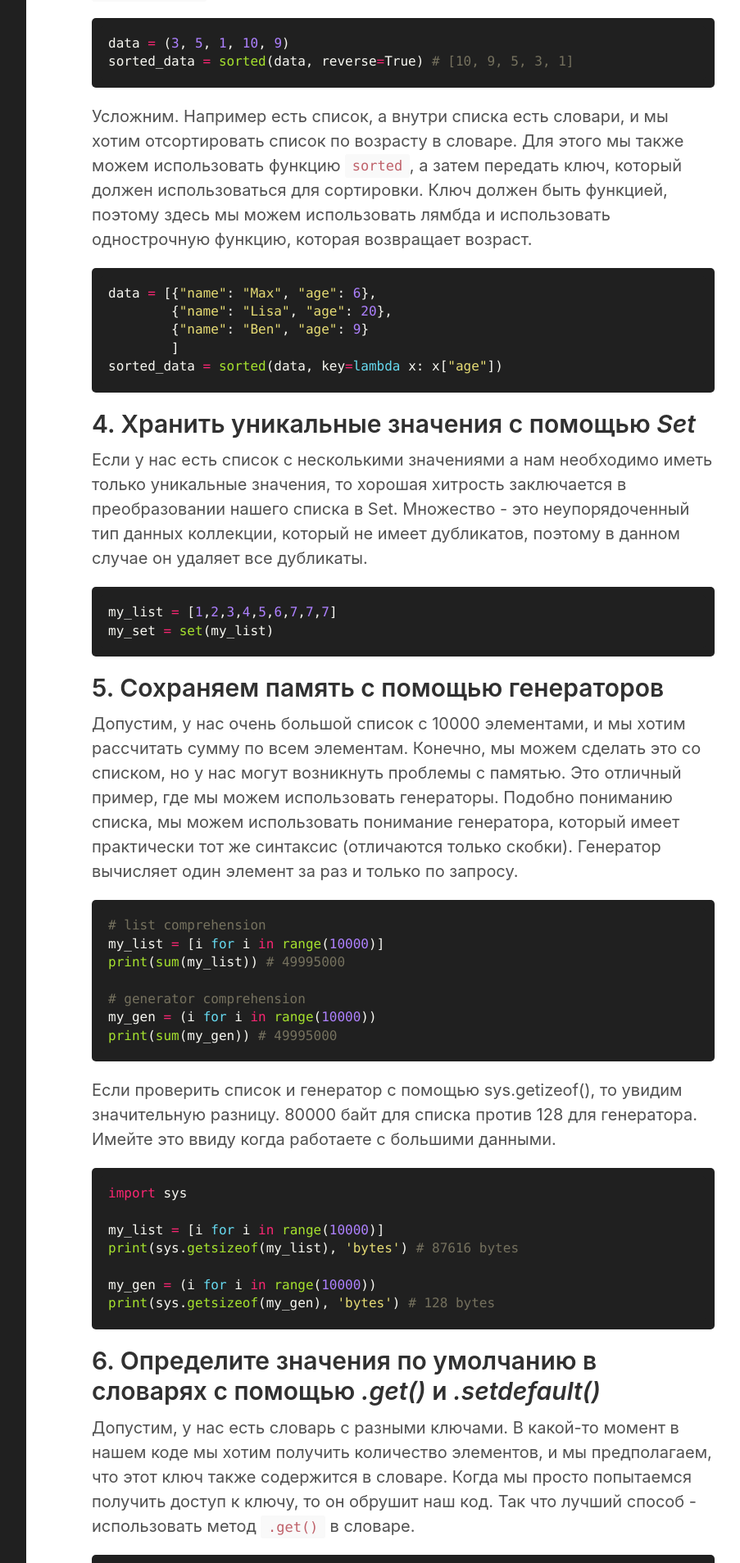
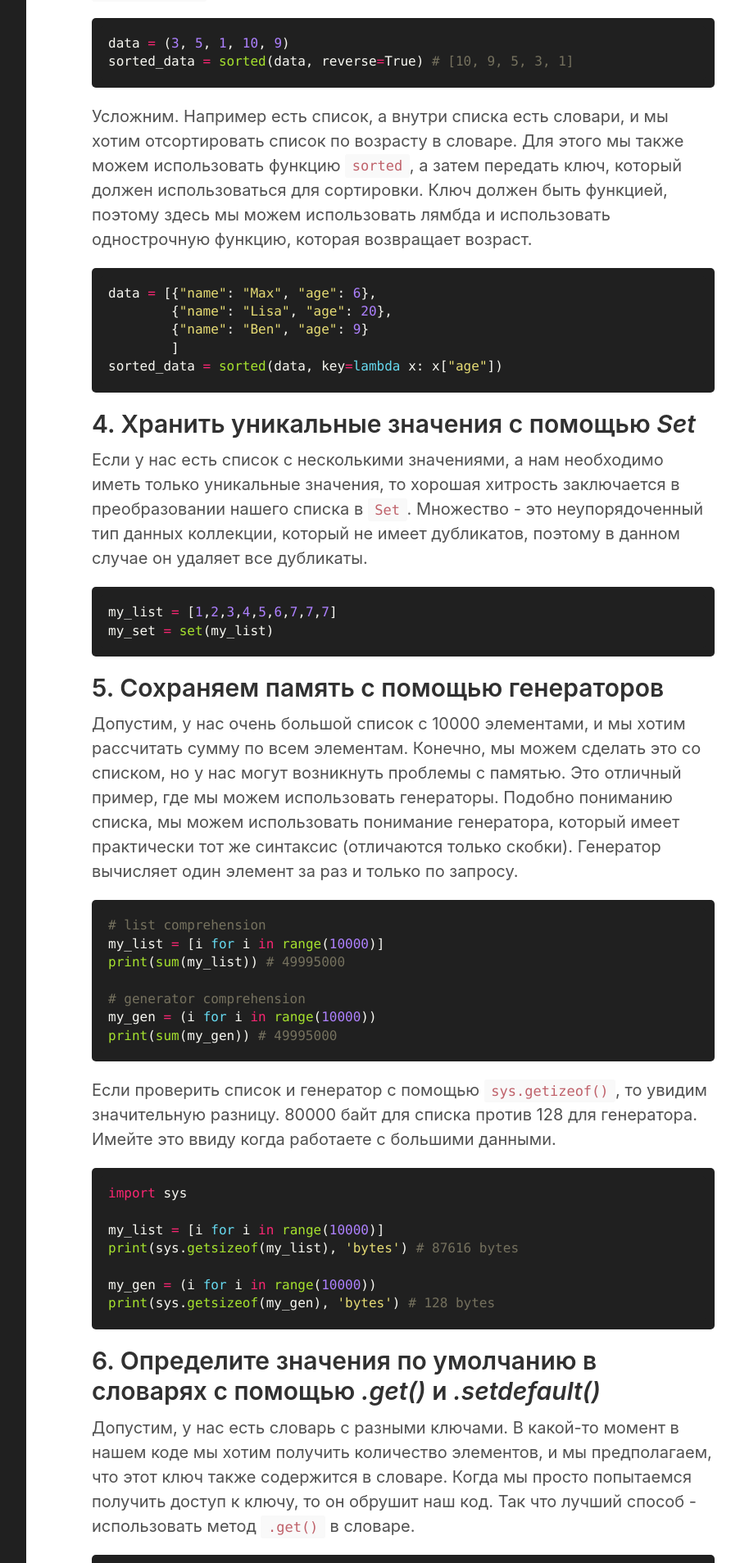
Before and after one commit to neegor/blog.gorschal.github.io, a Jekyll site: the page built from _posts/2020-07-29-kak-sdelat-python-kod-luchshe.md, in a window 1280 px wide. Shown: the part 2202-4109 px from the top of the page at 82% size, without its empty margins (328-1231 px from the left). Built offline with Jekyll 4.4.1, drawn with Linux system fonts in a browser that asks for light colours.

Commit message:
поправил форматирование

````diff
--- a/_posts/2020-07-29-kak-sdelat-python-kod-luchshe.md
+++ b/_posts/2020-07-29-kak-sdelat-python-kod-luchshe.md
@@ -36,7 +36,7 @@ for i in range(10):
     squares.append(i*i)
 ```
 
-Но гораздо проще просто воспользоваться ```list comprehension```. В этом случае потребуется только одна строчка, чтобы добиться того же результата:
+Но гораздо проще просто воспользоваться `list comprehension`. В этом случае потребуется только одна строчка, чтобы добиться того же результата:
 
 ```python
 squares = [i*i for i in range(10)]
@@ -67,14 +67,14 @@ my_list = [1, 3, 5, 7, 9]
 
 ## 3. Сортировка *complex iterables* с помощью встроенного метода *sorted()*
 
-Если нам нужно отсортировать какой либо итерабельный файл, например, список, кортеж или словарь, то нам не нужно реализовывать алгоритм сортировки самостоятельно. Мы также можем использовать и встроенную функцию  ```sorted```. Она автоматически сортирует числа в порядке возрастания и возвращает новый список. Если мы хотим получить результат в порядке убывания, мы можем использовать аргумент ```reverse=True```. И это работает с любым итерабельным параметром.
+Если нам нужно отсортировать какой либо итерабельный файл, например, список, кортеж или словарь, то нам не нужно реализовывать алгоритм сортировки самостоятельно. Мы также можем использовать и встроенную функцию  `sorted`. Она автоматически сортирует числа в порядке возрастания и возвращает новый список. Если мы хотим получить результат в порядке убывания, мы можем использовать аргумент `reverse=True`. И это работает с любым итерабельным параметром.
 
 ```python
 data = (3, 5, 1, 10, 9)
 sorted_data = sorted(data, reverse=True) # [10, 9, 5, 3, 1]
 ```
 
-Усложним. Например есть список, а внутри списка есть словари, и мы хотим отсортировать список по возрасту в словаре. Для этого мы также можем использовать функцию ```sorted```, а затем передать ключ, который должен использоваться для сортировки. Ключ должен быть функцией, поэтому здесь мы можем использовать лямбда и использовать однострочную функцию, которая возвращает возраст.
+Усложним. Например есть список, а внутри списка есть словари, и мы хотим отсортировать список по возрасту в словаре. Для этого мы также можем использовать функцию `sorted`, а затем передать ключ, который должен использоваться для сортировки. Ключ должен быть функцией, поэтому здесь мы можем использовать лямбда и использовать однострочную функцию, которая возвращает возраст.
 
 ```python
 data = [{"name": "Max", "age": 6},
@@ -86,7 +86,7 @@ sorted_data = sorted(data, key=lambda x: x["age"])
 
 ## 4. Хранить уникальные значения с помощью *Set*
 
-Если у нас есть список с несколькими значениями а нам необходимо иметь только уникальные значения, то хорошая хитрость заключается в преобразовании нашего списка в Set. Множество - это неупорядоченный тип данных коллекции, который не имеет дубликатов, поэтому в данном случае он удаляет все дубликаты.
+Если у нас есть список с несколькими значениями, а нам необходимо иметь только уникальные значения, то хорошая хитрость заключается в преобразовании нашего списка в `Set`. Множество - это неупорядоченный тип данных коллекции, который не имеет дубликатов, поэтому в данном случае он удаляет все дубликаты.
 
 ```python
 my_list = [1,2,3,4,5,6,7,7,7]
@@ -107,7 +107,7 @@ my_gen = (i for i in range(10000))
 print(sum(my_gen)) # 49995000
 ```
 
-Если проверить список и генератор с помощью sys.getizeof(), то увидим значительную разницу. 80000 байт для списка против 128 для генератора. Имейте это ввиду когда работаете с большими данными.
+Если проверить список и генератор с помощью `sys.getizeof()`, то увидим значительную разницу. 80000 байт для списка против 128 для генератора. Имейте это ввиду когда работаете с большими данными.
 
 ```python
 import sys
@@ -121,7 +121,7 @@ print(sys.getsizeof(my_gen), 'bytes') # 128 bytes
 
 ## 6. Определите значения по умолчанию в словарях с помощью *.get()* и *.setdefault()*
 
-Допустим, у нас есть словарь с разными ключами. В какой-то момент в нашем коде мы хотим получить количество элементов, и мы предполагаем, что этот ключ также содержится в словаре. Когда мы просто попытаемся получить доступ к ключу, то он обрушит наш код. Так что лучший способ - использовать метод ```.get()``` в словаре.
+Допустим, у нас есть словарь с разными ключами. В какой-то момент в нашем коде мы хотим получить количество элементов, и мы предполагаем, что этот ключ также содержится в словаре. Когда мы просто попытаемся получить доступ к ключу, то он обрушит наш код. Так что лучший способ - использовать метод `.get()` в словаре.
 
 ```python
 my_dict = {'item': 'football', 'price': 10.00}
@@ -131,7 +131,7 @@ price = my_dict['count'] # KeyError!
 price = my_dict.get('count', 0) # optional default value
 ```
 
-```.setdefault()```  возвращает значение по умолчанию, которое мы указали, и при следующей проверке словаря используемый ключ уже будет доступен в нашем словаре.
+`.setdefault()`  возвращает значение по умолчанию, которое мы указали, и при следующей проверке словаря используемый ключ уже будет доступен в нашем словаре.
 
 ```python
 count = my_dict.setdefault('count', 0)
@@ -141,7 +141,7 @@ print(my_dict) # {'item': 'football', 'price': 10.00, 'count': 0}
 
 ## 7. Считать хэшируемые объекты с помощью *collections.Counter*
 
-Если нам нужно посчитать количество элементов в списке, то в модуле ```collections``` есть то что надо. Нужно импортировать ```Counter``` из ```collections```, а затем создать наш объект счетчика со списком в качестве аргумента. Если мы распечатаем это, то увидим сколько раз элемент появлялся в отсортированном виде. Если мы хотим получить счетчик для определенного элемента, то мы можем просто получить доступ к этому элементу, и он вернет соответствующий счетчик.
+Если нам нужно посчитать количество элементов в списке, то в модуле `collections` есть то что надо. Нужно импортировать `Counter` из `collections`, а затем создать наш объект счетчика со списком в качестве аргумента. Если мы распечатаем это, то увидим сколько раз элемент появлялся в отсортированном виде. Если мы хотим получить счетчик для определенного элемента, то мы можем просто получить доступ к этому элементу, и он вернет соответствующий счетчик.
 
 ```python
 from collections import Counter
@@ -153,7 +153,7 @@ print(counter) # Counter({9: 6, 10: 3, 5: 2, 2: 1})
 print(counter[10]) # 3
 ```
 
-Также у него есть очень удобный метод для возврата наиболее распространенных элементов ```most_common()```.
+Также у него есть очень удобный метод для возврата наиболее распространенных элементов `most_common()`.
 
 ```python
 from collections import Counter
@@ -167,7 +167,7 @@ print(most_common[0]) # (9, 6)
 print(most_common[0][0]) # 9
 ```
 
-## 8. Работа с *f-строками* (питон 3.6+)
+## 8. Работа с *f-строками* [питон 3.6+]
 
 Это появилось в Python 3.6 и это самый лаконичный способ форматирования строк. Мы просто должны написать f перед нашей строкой, а затем внутри строки мы можем использовать фигурные скобки и обращаться к переменным.
 
@@ -180,7 +180,7 @@ i = 10
 print(f"{i} squared is {i*i}") # 10 squared is 100
 ```
 
-## 9. Объединение словарей с помощью двойной звездочки ** (Python 3.5+)
+## 9. Объединение словарей с помощью двойной звездочки ** [Python 3.5+]
 
 Если у нас есть два словаря и мы хотим объединить их, мы можем использовать фигурные скобки и двойные звездочки для обоих словарей.
 
@@ -193,7 +193,7 @@ print(merged_dict) # {'name': 'Alex', 'age': 25, 'city': 'New York'}
 
 ## 10. Упростите условную инструкцию *if* с помощью *if x in list*
 
-Допустим, у нас есть список с основными цветами красного, зеленого и синего. А где-то в нашем коде появилась новая переменная, содержащая некоторый цвет, например ```c = red```. И мы хотим проверить, не является ли это цветом из наших основных цветов:
+Допустим, у нас есть список с основными цветами красного, зеленого и синего. А где-то в нашем коде появилась новая переменная, содержащая некоторый цвет, например `c = red`. И мы хотим проверить, не является ли это цветом из наших основных цветов:
 
 ```python
 colors = ["red", "green", "blue"]
@@ -205,7 +205,7 @@ if c == "red" or c == "green" or c == "blue":
     print("is main color")
 ```
 
-Гораздо проще и намного лучше просто использовать синтаксис ```if x in list```:
+Гораздо проще и намного лучше просто использовать синтаксис `if x in list`:
 
 ```python
 colors = ["red", "green", "blue"]
````
